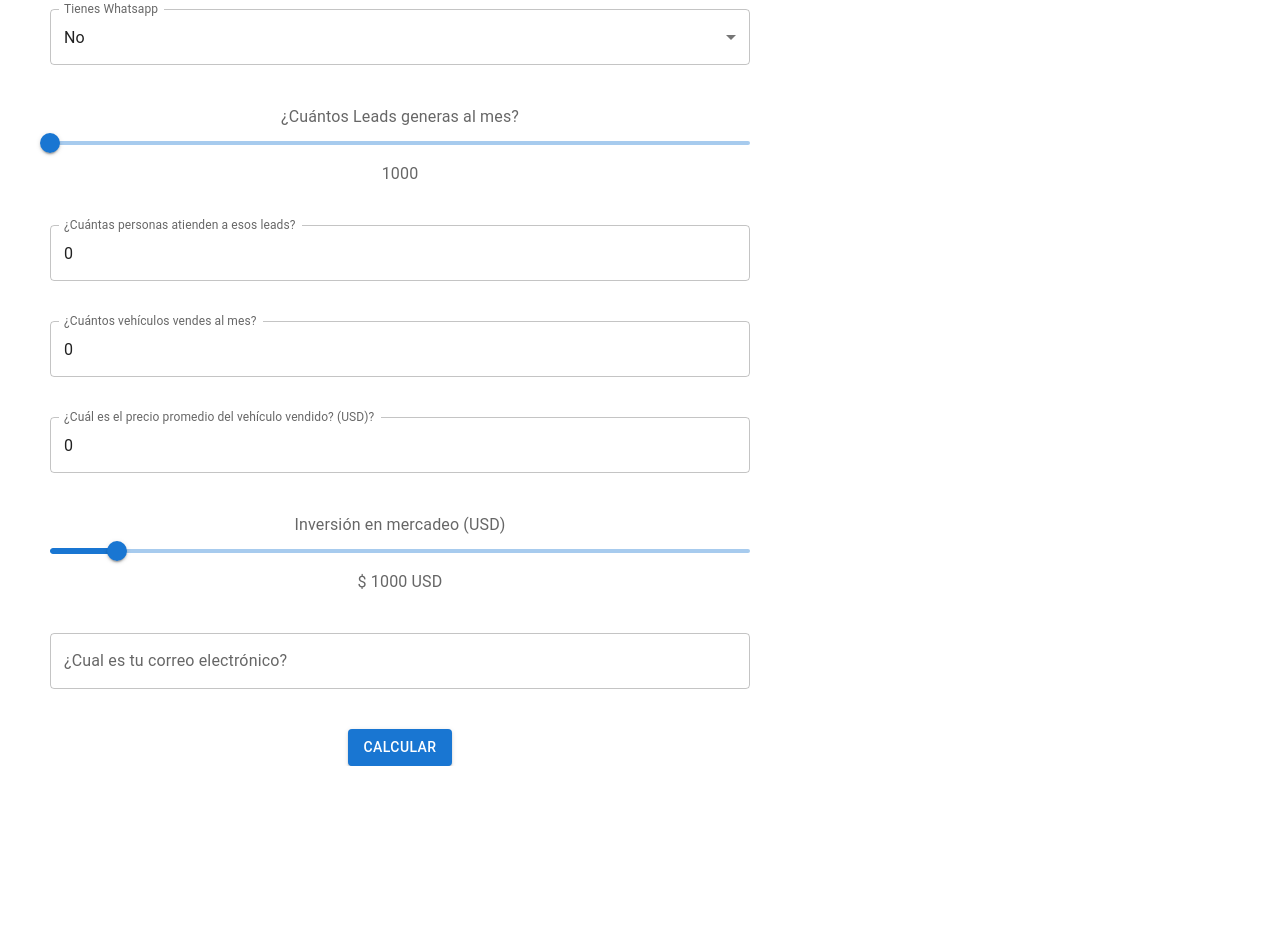
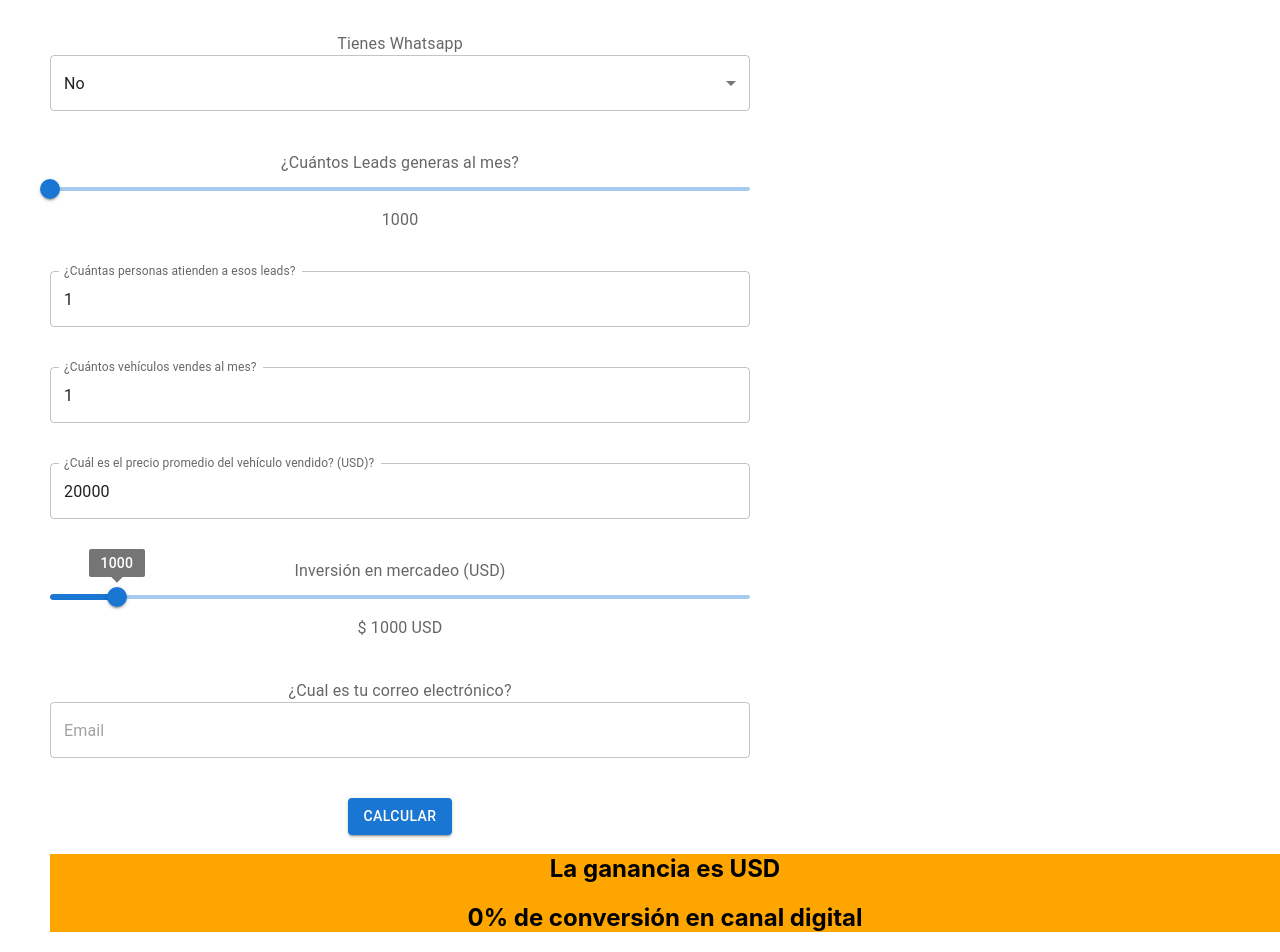
Before and after one commit to jorgequinterodoria/calculadora-leads, a React (Create React App) app: page / in a window 1280 px wide. Shown: the part 137-1089 px from the top of the page. Before the commit the page ends 903 px from the top, so only its background shows below. Built offline with nearby package versions, Linux system fonts and the light colour scheme.

Commit message:
Cambios para Kia

```diff
--- a/src/App.css
+++ b/src/App.css
@@ -3,3 +3,14 @@
   margin-left: 50px;
   text-align: center;
 }
+
+.whatsapp{
+  color: blueviolet;
+}
+.boton{
+  color: blueviolet !important;
+}
+
+.resultado{
+  background-color: orange;
+}
--- a/src/App.js
+++ b/src/App.js
@@ -14,22 +14,35 @@ import {
 import * as Yup from "yup";
 
 function App() {
-  const [Ganancia, setGanancia] = useState(0)
+  const [Ganancia, setGanancia] = useState()
+  const [tasaConversion, setTasaCoversion] = useState(0)
   const calcular = (values) => {
     let PersonalOperacionActual = 800 * parseInt(values.personas);
-    let VentasMesActual = values.vehiculos * parseInt(values.precio);
+    let VentasMesActual = parseInt(values.vehiculos) * parseInt(values.precio);
+    let conversion = ((parseInt(values.vehiculos) / parseInt(values.leads)) * 100).toFixed(1);
     let EbitdaActual = VentasMesActual * 0.75;
     let NetoActual = EbitdaActual - PersonalOperacionActual - parseInt(values.inversion);
     // eslint-disable-next-line
     let VentasMesAtom = VentasMesActual * 2;
     let EbitdaAtom = EbitdaActual * 2;
     let NetoAtom = EbitdaAtom - PersonalOperacionActual - parseInt(values.inversion) - 770;
-    setGanancia(NetoAtom - NetoActual);
-    setGanancia(numberWithCommas(parseInt(Ganancia.toFixed())))
-    console.log(values)
-    console.log(NetoActual);
-    console.log(NetoAtom);
-    console.log(Ganancia);
+    let gain = NetoAtom - NetoActual
+    setGanancia(gain.toFixed());
+    setGanancia(numberWithCommas(Ganancia))
+    setTasaCoversion(conversion)
+    console.log('personas: ', parseInt(values.personas))
+    console.log('precio: ', parseInt(values.precio))
+    console.log('vehiculos: ', parseInt(values.vehiculos))
+    console.log('OperacionActual: ', parseInt(PersonalOperacionActual))
+    console.log('Ventas Actuales: ', parseInt(VentasMesActual))
+    console.log('tasa de conversion:', conversion)
+    console.log('EbitdaActual:', EbitdaActual)
+    console.log('NetoActual:', NetoActual)
+    console.log('VentasMesAtom:', VentasMesAtom)
+    console.log('EbitdaAtom:', EbitdaAtom)
+    console.log('NetoAtom:', NetoAtom)
+    console.log('Ganancia:', Ganancia)
+
   }
 
   function numberWithCommas(x) {
@@ -40,12 +53,12 @@ function App() {
     <div className="App">
       <Formik
         initialValues={{
-          canal: '',
-          whatsapp: '',
+          canal: 'Formulario Web',
+          whatsapp: 'No',
           leads: 1000,
-          personas: 0,
-          vehiculos: 0,
-          precio: 0,
+          personas: 1,
+          vehiculos: 1,
+          precio: 20000,
           inversion: 1000,
           email: ''
         }}
@@ -70,13 +83,14 @@ function App() {
 
           <Form>
             <Box sx={{ maxWidth: 700 }}>
+              <InputLabel>¿Cuál es tu canal digital de ventas principal?</InputLabel>
               <FormControl fullWidth>
                 <TextField
                   error={Boolean(touched.canal && errors.canal)}
                   helpertext={touched.canal ? errors.canal : ""}
                   id="canal"
                   name='canal'
-                  label='¿Cuál es tu canal digital de ventas principal?'
+                  label=''
                   value={values.canal}
                   variant="outlined"
                   onChange={handleChange}
@@ -98,13 +112,15 @@ function App() {
                 <br />
                 <br />
               </FormControl>
+              <InputLabel>Tienes Whatsapp</InputLabel>
               <FormControl fullWidth>
                 <TextField
+                  className='whatsapp'
                   error={Boolean(touched.whatsapp && errors.whatsapp)}
                   helpertext={touched.whatsapp ? errors.whatsapp : ""}
                   id="whatsapp"
                   name='whatsapp'
-                  label='Tienes Whatsapp'
+                  label=''
                   value={values.whatsapp}
                   variant="outlined"
                   onChange={handleChange}
@@ -184,7 +200,7 @@ function App() {
               </FormControl>
               <InputLabel>Inversión en mercadeo (USD)</InputLabel>
               <Slider
-                valueLabelDisplay="auto"
+                valueLabelDisplay="on"
                 name='inversion'
                 id='inversion'
                 min={50}
@@ -192,18 +208,22 @@ function App() {
                 step={10}
                 value={values.inversion}
                 onChange={handleChange}
+
               />
               <InputLabel>$ {values.inversion} USD</InputLabel>
               <br />
               <br />
+              <InputLabel>¿Cual es tu correo electrónico?</InputLabel>
               <FormControl fullWidth>
                 <TextField
+                  placeholder='Email'
                   id="email"
                   name='email'
-                  label='¿Cual es tu correo electrónico?'
+                  label=''
                   value={values.email}
                   variant="outlined"
                   onChange={handleChange}
+
                 />
                 {touched.email && <FormHelperText>{errors.email}</FormHelperText>}
                 <br />
@@ -212,6 +232,8 @@ function App() {
               <Button
                 variant="contained"
                 onClick={() => handleSubmit()}
+                className='Boton'
+
               >
                 Calcular
               </Button>
@@ -219,8 +241,9 @@ function App() {
           </Form>
         )}
       </Formik>
-      {Ganancia !== 0 && <div>
+      {Ganancia !== 0 && <div className='resultado'>
         <h2>La ganancia es USD {Ganancia} </h2>
+        <h2>{tasaConversion}% de conversión en canal digital </h2>
       </div>}
     </div >
   );
```
